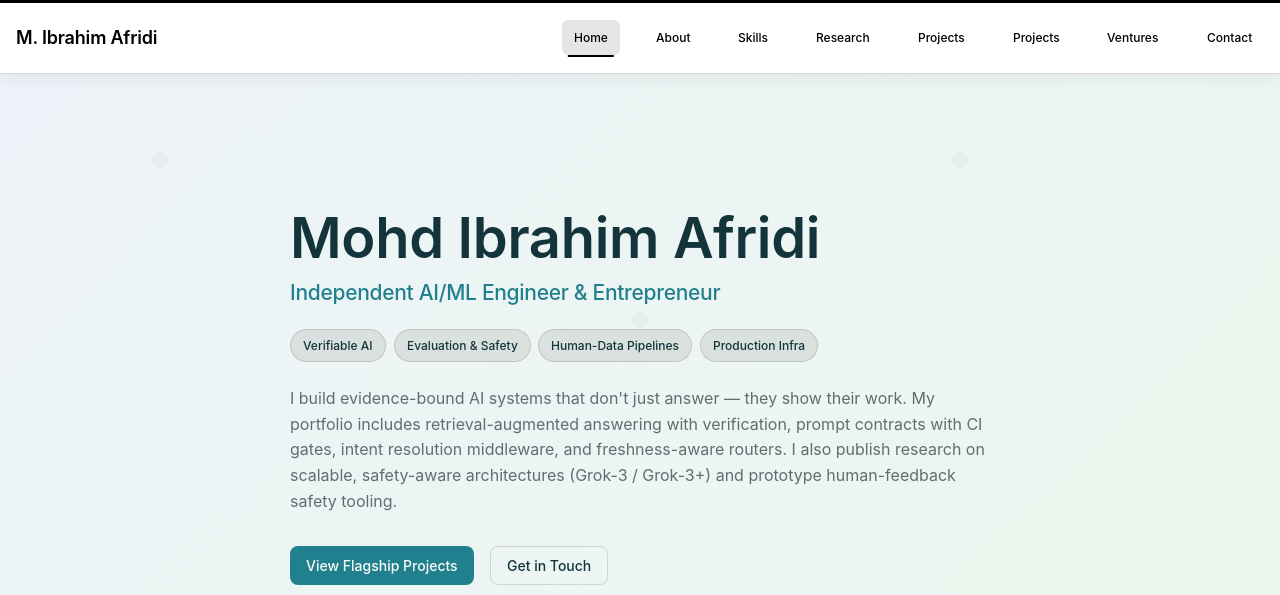
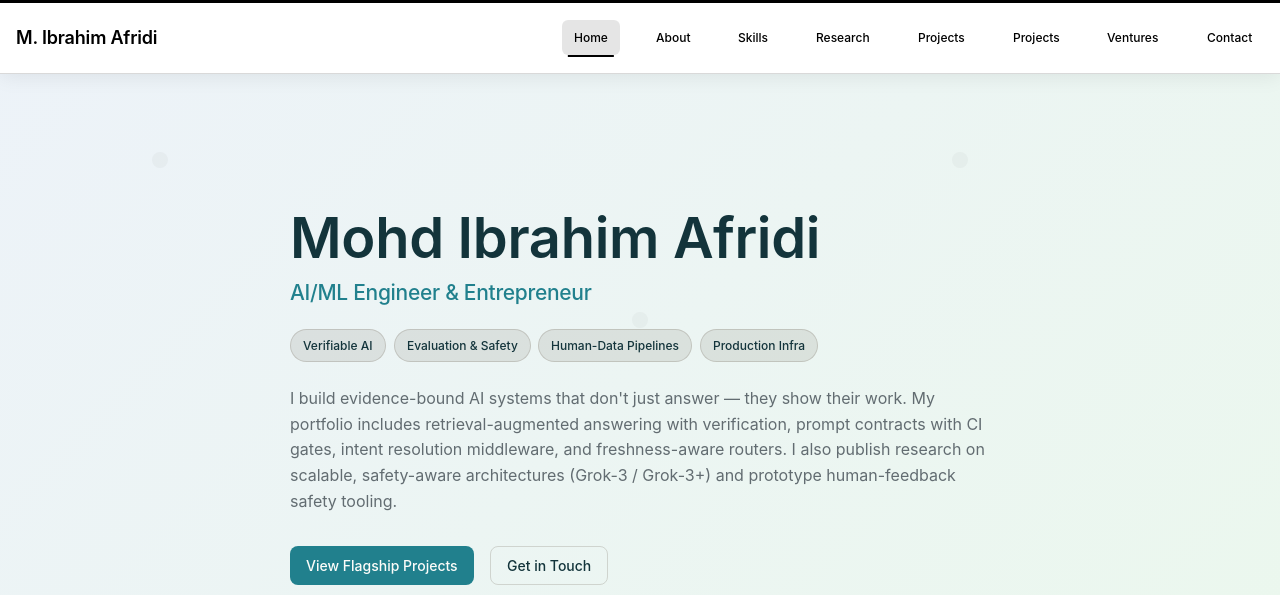
Before and after one commit to mohdibrahimaiml/portfolio-, a plain HTML site: page index.html in a window 1280 px wide. Shown: the top 595 px of the page. Drawn offline with Linux system fonts and the light colour scheme; a web font is replaced by a local one.

Commit message:
Update index.html

```diff
--- a/index.html
+++ b/index.html
@@ -40,7 +40,7 @@
             <div class="hero-content">
                 <h1 class="hero-title">
                     <span class="hero-name">Mohd Ibrahim Afridi</span>
-                    <span class="hero-subtitle">Independent AI/ML Engineer & Entrepreneur</span>
+                    <span class="hero-subtitle">AI/ML Engineer & Entrepreneur</span>
                 </h1>
                 <div class="hero-tagline">
                     <span class="tag">Verifiable AI</span>
```
